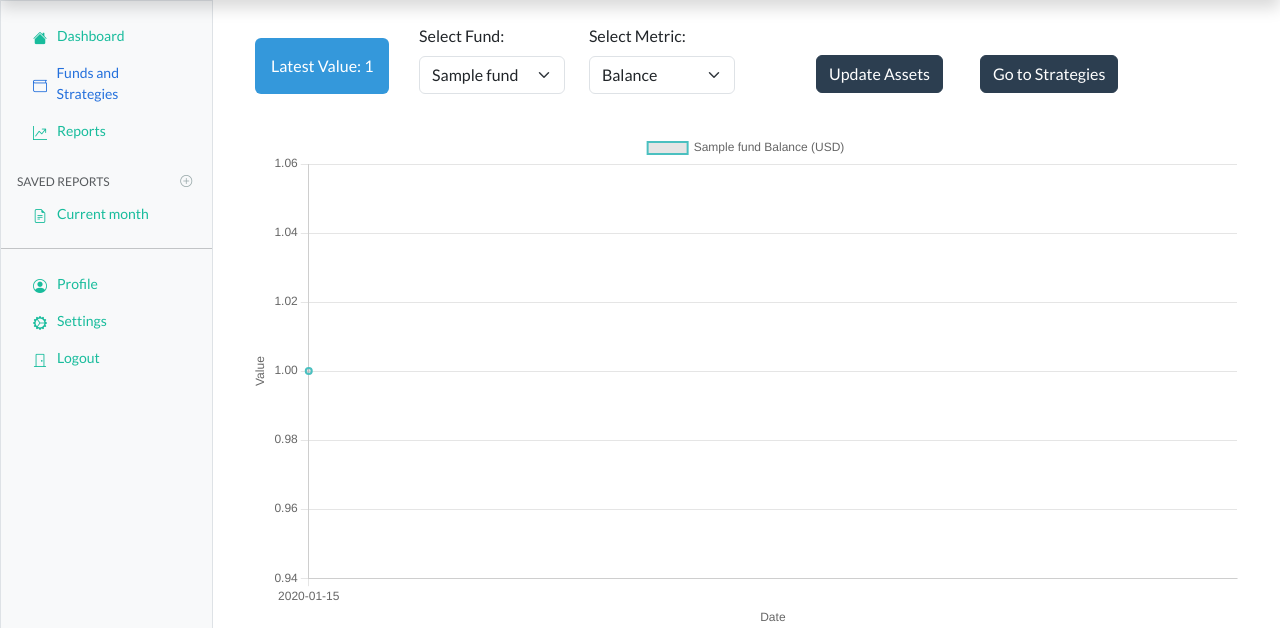
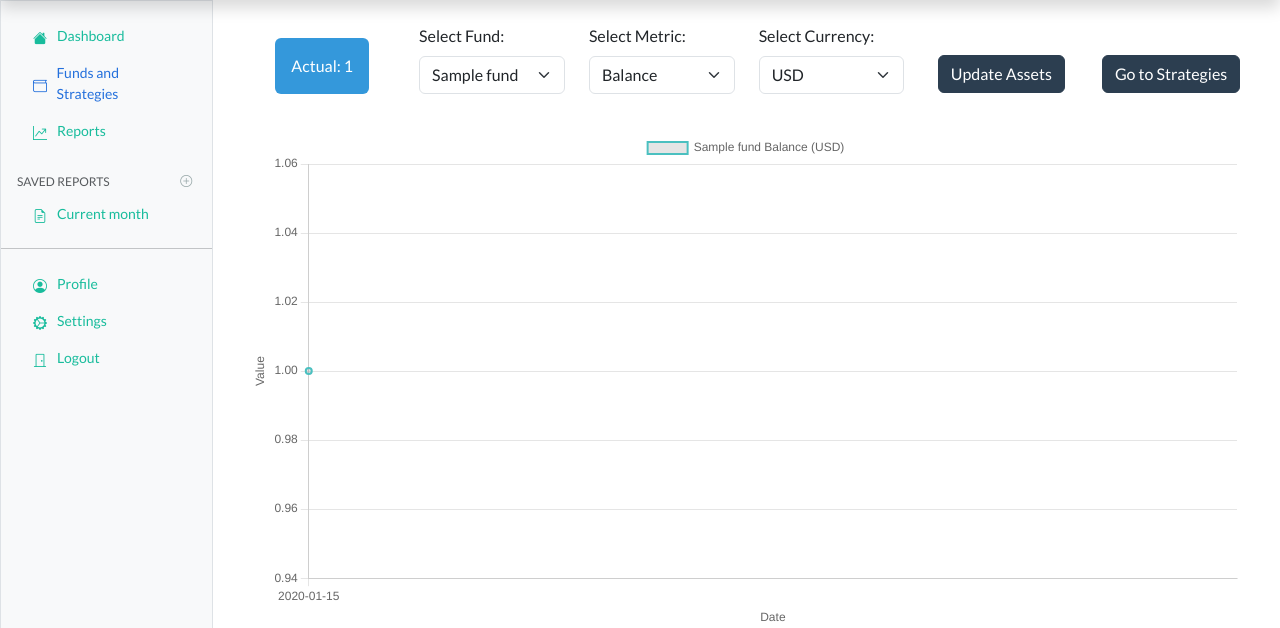
Before and after one commit to Dado-hash/Dashboard_Arkadia_V2, a Django app: page /dashboard/funds/ in a window 1280 px wide. Shown: the part 48-676 px from the top of the page. Run offline with Django 5.2, Linux system fonts and the light colour scheme; tables that the repository leaves empty hold one stand-in row (values such as "Sample post"); some libraries are stand-ins or nearby versions.

Commit message:
Implemented the currency change in fund and strategies templates

```diff
--- a/dashboard_arkadia_v2/funds_and_strategies/views.py
+++ b/dashboard_arkadia_v2/funds_and_strategies/views.py
@@ -292,16 +292,22 @@ def strategies(request, fund_id):
             'name': strategy.name,
             'balance_labels': [item.date.strftime('%Y-%m-%d') for item in balance_data],
             'balance_values': [float(item.value_usd) for item in balance_data],
+            'balance_values_eur': [float(item.value_eur) for item in balance_data],
             'daily_labels': [item.date.strftime('%Y-%m-%d') for item in daily_performance_data],
             'daily_values': [float(item.value) for item in daily_performance_data],
+            'daily_values_eur': [float(item.value_eur) for item in daily_performance_data],
             'weekly_labels': [item.date.strftime('%Y-%m-%d') for item in weekly_performance_data],
             'weekly_values': [float(item.value) for item in weekly_performance_data],
+            'weekly_values_eur': [float(item.value_eur) for item in weekly_performance_data],
             'monthly_labels': [item.date.strftime('%Y-%m') for item in monthly_performance_data],
             'monthly_values': [float(item.value) for item in monthly_performance_data],
+            'monthly_values_eur': [float(item.value_eur) for item in monthly_performance_data],
             'annual_labels': [item.date.strftime('%Y') for item in annual_performance_data],
             'annual_values': [float(item.value) for item in annual_performance_data],
+            'annual_values_eur': [float(item.value_eur) for item in annual_performance_data],
             'cumulative_labels': [item.date.strftime('%Y-%m-%d') for item in cumulative_performance_data],
             'cumulative_values': [float(item.value) for item in cumulative_performance_data],
+            'cumulative_values_eur': [float(item.value_eur) for item in cumulative_performance_data],
             'asset_allocation': asset_allocation_data,
         }
 
--- a/dashboard_arkadia_v2/templates/funds_and_strategies/funds.html
+++ b/dashboard_arkadia_v2/templates/funds_and_strategies/funds.html
@@ -5,11 +5,11 @@
 {% block content %}
 <div class="container mt-4">
 
-    <!-- Selettori del Fondo e della Metrica -->
+    <!-- Selettori del Fondo, della Metrica e della Valuta -->
     <div class="row mt-4">
         <div class="col-md-2 d-flex justify-content-center align-items-center">
             <div id="latestValue" class="alert alert-info text-center" role="alert">
-                Latest Value: <span id="latestValueText">N/A</span>
+                Actual: <span id="latestValueText">N/A</span>
             </div>
         </div>
         <div class="col-md-2">
@@ -31,7 +31,14 @@
                 <option value="cumulative_performance">Cumulative Performance</option>
             </select>
         </div>
-        <div class="col-md-2 d-flex justify-content-center align-items-center ms-5" style="height: 100px;">
+        <div class="col-md-2">
+            <label for="currencySelector" class="form-label">Select Currency:</label>
+            <select id="currencySelector" class="form-select mb-3">
+                <option value="USD">USD</option>
+                <option value="EUR">EUR</option>
+            </select>
+        </div>
+        <div class="col-md-2 d-flex justify-content-center align-items-center" style="height: 100px;">
             <button id="updateAssets" class="btn btn-primary">
                 <span id="updateAssetsText">Update Assets</span>
                 <span id="updateAssetsSpinner" class="spinner-border spinner-border-sm d-none" role="status" aria-hidden="true"></span>
@@ -86,6 +93,7 @@
         var funds = JSON.parse('{{ funds_data|escapejs }}');
         var fundSelector = document.getElementById('fundSelector');
         var metricSelector = document.getElementById('metricSelector');
+        var currencySelector = document.getElementById('currencySelector');
         var fundChartCtx = document.getElementById('fundChart').getContext('2d');
         var fundChart;
         var updateButton = document.getElementById('updateAssets');
@@ -94,7 +102,7 @@
         var assetAllocationTable = document.getElementById('assetAllocationTable');
         var latestValueText = document.getElementById('latestValueText');
 
-        function updateChart(fundId, metric) {
+        function updateChart(fundId, metric, currency) {
             var fund = funds.find(f => f.id === parseInt(fundId));
             if (fund) {
                 var labels = [];
@@ -104,38 +112,39 @@
                 var backgroundColors = [];
                 var latestValue = 'N/A';
 
+                // Modifica i dati in base alla valuta selezionata
                 if (metric === 'balance') {
                     labels = fund.balance_labels;
-                    data = fund.balance_values;
-                    label = fund.name + ' Balance (USD)';
+                    data = currency === 'USD' ? fund.balance_values : fund.balance_values_eur;
+                    label = fund.name + ' Balance (' + currency + ')';
                     latestValue = data[data.length - 1] || 'N/A';
                 } else if (metric === 'daily_performance') {
                     labels = fund.daily_labels;
-                    data = fund.daily_values;
+                    data = currency === 'USD' ? fund.daily_values : fund.daily_values_eur;
                     label = fund.name + ' Daily Performance (%)';
                     chartType = 'bar';
                     latestValue = data[data.length - 1] || 'N/A';
                 } else if (metric === 'weekly_performance'){
                     labels = fund.weekly_labels;
-                    data = fund.weekly_values;
+                    data = currency === 'USD' ? fund.weekly_values : fund.weekly_values_eur;
                     label = fund.name + ' Weekly Performance (%)';
                     chartType = 'bar';
                     latestValue = data[data.length - 1] || 'N/A';
                 } else if (metric === 'monthly_performance') {
                     labels = fund.monthly_labels;
-                    data = fund.monthly_values;
+                    data = currency === 'USD' ? fund.monthly_values : fund.monthly_values_eur;
                     label = fund.name + ' Monthly Performance (%)';
                     chartType = 'bar';
                     latestValue = data[data.length - 1] || 'N/A';
                 } else if (metric === 'annual_performance') {
                     labels = fund.annual_labels;
-                    data = fund.annual_values;
+                    data = currency === 'USD' ? fund.annual_values : fund.annual_values_eur;
                     label = fund.name + ' Annual Performance (%)';
                     chartType = 'bar';
                     latestValue = data[data.length - 1] || 'N/A';
                 } else if (metric === 'cumulative_performance') {
                     labels = fund.cumulative_labels;
-                    data = fund.cumulative_values;
+                    data = currency === 'USD' ? fund.cumulative_values : fund.cumulative_values_eur;
                     label = fund.name + ' Cumulative Performance (%)';
                     latestValue = data[data.length - 1] || 'N/A';
                 }
@@ -204,7 +213,7 @@
 
                     nameCell.textContent = asset.name;
                     amountCell.textContent = asset.amount.toFixed(2);
-                    valueCell.textContent = asset.value_usd;
+                    valueCell.textContent = asset.value_usd;  // Questo valore è sempre in USD
                     percentageCell.textContent = asset.percentage.toFixed(2);
 
                     row.appendChild(nameCell);
@@ -221,16 +230,20 @@
         }
 
         fundSelector.addEventListener('change', function() {
-            updateChart(this.value, metricSelector.value);
+            updateChart(this.value, metricSelector.value, currencySelector.value);
         });
 
         metricSelector.addEventListener('change', function() {
-            updateChart(fundSelector.value, this.value);
+            updateChart(fundSelector.value, this.value, currencySelector.value);
+        });
+
+        currencySelector.addEventListener('change', function() {
+            updateChart(fundSelector.value, metricSelector.value, this.value);
         });
 
         // Initial load
         if (funds.length > 0) {
-            updateChart(fundSelector.value, metricSelector.value);
+            updateChart(fundSelector.value, metricSelector.value, currencySelector.value);
         }
 
         // Update the link to the strategies page
@@ -266,7 +279,7 @@
 
                 if (data.status === 'success') {
                     funds = data.funds_data; // Update funds data with the new data from the server
-                    updateChart(fundSelector.value, metricSelector.value); // Update the chart
+                    updateChart(fundSelector.value, metricSelector.value, currencySelector.value); // Update the chart
                 } else {
                     alert('Failed to update balances: ' + data.message);
                 }
```
Also changed, not shown: dashboard_arkadia_v2/templates/funds_and_strategies/strategies.html (+27 -14 lines).
